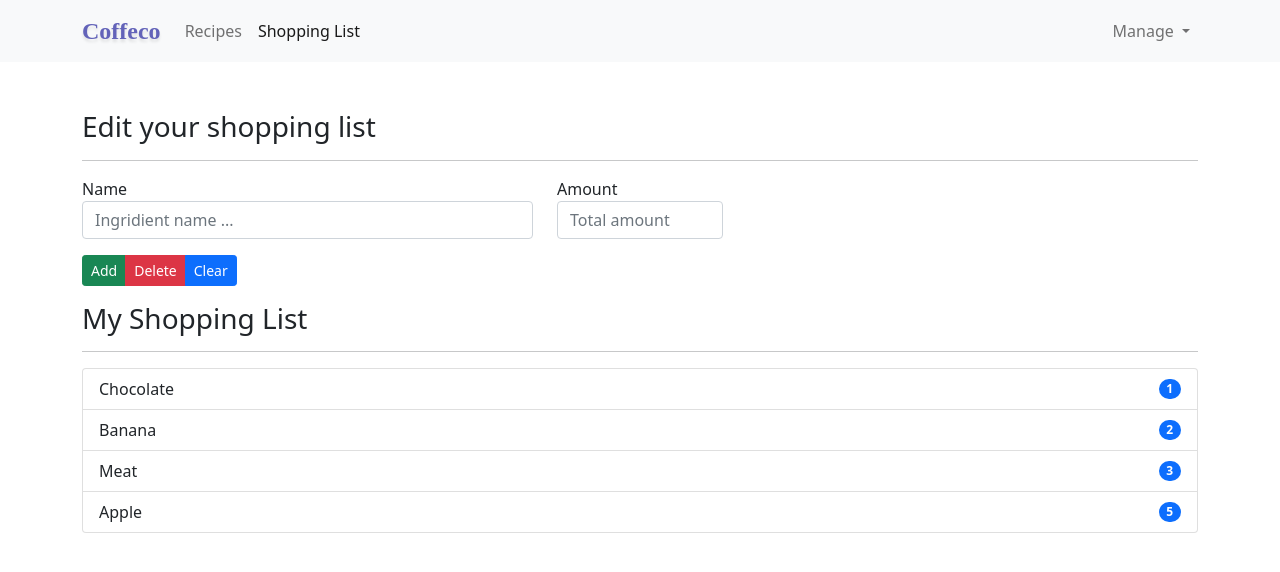
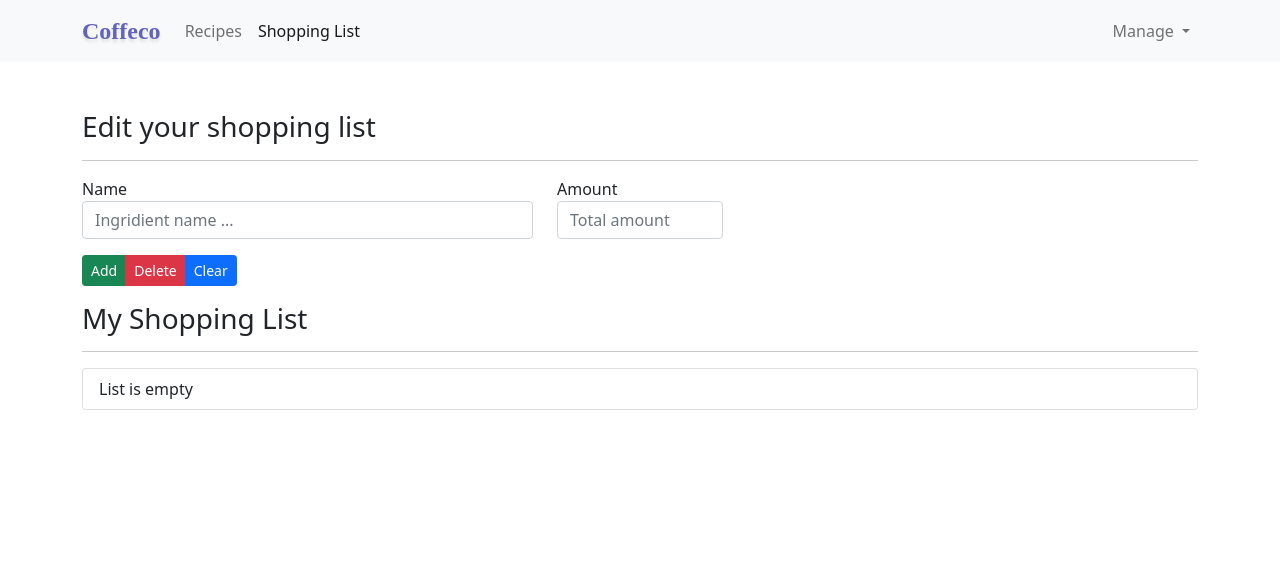
Before and after one commit to sayan95/restaurant-app, an Angular app: page /shopping-list in a window 1280 px wide. Shown: the top 572 px of the page. Built offline with nearby package versions, Linux system fonts and the light colour scheme.

Commit message:
Code enhancement done. Uses better approach than revious

```diff
--- a/package.json
+++ b/package.json
@@ -20,6 +20,7 @@
     "@angular/router": "~13.0.0",
     "bootstrap": "^5.1.3",
     "rxjs": "~7.4.0",
+    "rxjs-compat": "^6.6.7",
     "tslib": "^2.3.0",
     "zone.js": "~0.11.4"
   },
--- a/src/app/app.module.ts
+++ b/src/app/app.module.ts
@@ -8,7 +8,7 @@ import { RecipesComponent } from './recipes/recipes.component';
 import { RecipeListComponent } from './recipes/recipe-list/recipe-list.component';
 import { RecipeDetailsComponent } from './recipes/recipe-details/recipe-details.component';
 import { RecipeItemComponent } from './recipes/recipe-list/recipe-item/recipe-item.component';
-import { ShoppingListComponent } from './shopping-list/shopping-list.component';
+import ShoppingListComponent from './shopping-list/shopping-list.component';
 import { ShoppingEditComponent } from './shopping-list/shopping-edit/shopping-edit.component';
 import { AppRoutingModule } from './routing/app.routing.module';
 
--- a/src/app/routing/app-routes.ts
+++ b/src/app/routing/app-routes.ts
@@ -3,7 +3,7 @@ import { RecipeDetailsComponent } from "../recipes/recipe-details/recipe-details
 import { RecipeEditComponent } from "../recipes/recipe-edit/recipe-edit.component";
 import { RecipeStarterComponent } from "../recipes/recipe-starter/recipe-starter.component";
 import { RecipesComponent } from "../recipes/recipes.component";
-import { ShoppingListComponent } from "../shopping-list/shopping-list.component";
+import ShoppingListComponent from "../shopping-list/shopping-list.component";
 
 export const appRoutes: Routes = [
     { path: '', redirectTo: '/recipes', pathMatch: 'full'},
--- a/src/app/shopping-list/shopping-list.component.ts
+++ b/src/app/shopping-list/shopping-list.component.ts
@@ -1,4 +1,5 @@
-import { Component, OnInit } from '@angular/core';
+import { Component, OnDestroy, OnInit } from '@angular/core';
+import { Subscription } from 'rxjs';
 import { Ingridient } from '../shared/models/ingridient.model';
 import { ShoppingListService } from './shoppinglist.service';
 
@@ -7,17 +8,22 @@ import { ShoppingListService } from './shoppinglist.service';
   templateUrl: './shopping-list.component.html',
   styleUrls: ['./shopping-list.component.css'],
 })
-export class ShoppingListComponent implements OnInit {
+export default class ShoppingListComponent implements OnInit, OnDestroy {
   ingridients: Ingridient[] = [];
+  private ingridientChangedSubscription: Subscription;
 
   constructor(private shoppingListService: ShoppingListService) { }
 
   ngOnInit(): void {
     this.ingridients = this.shoppingListService.getIngridients();
-    this.shoppingListService.ingridientChanged.subscribe(
+    this.ingridientChangedSubscription = this.shoppingListService.ingridientChanged.subscribe(
       (ingridients: Ingridient[]) => {
         this.ingridients = ingridients;
       }
     );
   }
+
+  ngOnDestroy(): void {
+    this.ingridientChangedSubscription.unsubscribe();
+  }
 }
--- a/src/app/shopping-list/shoppinglist.service.ts
+++ b/src/app/shopping-list/shoppinglist.service.ts
@@ -1,16 +1,17 @@
 import { EventEmitter, Injectable } from "@angular/core";
 import { Ingridient } from "../shared/models/ingridient.model";
+import { Subject } from "rxjs";
 
 @Injectable({providedIn: "root"})
 export class ShoppingListService {
     private ingridients: Ingridient[] = [
-        new Ingridient("Apple", 5),
-        new Ingridient("Banana", 2),
-        new Ingridient("Chocolate", 1),
-        new Ingridient("Meat", 3),
+        // new Ingridient("Apple", 5),
+        // new Ingridient("Banana", 2),
+        // new Ingridient("Chocolate", 1),
+        // new Ingridient("Meat", 3),
     ];
 
-    ingridientChanged = new EventEmitter<Ingridient[]>();
+    ingridientChanged = new Subject<Ingridient[]>();
 
     getIngridients(){
         return this.ingridients.slice().sort((a, b) => {
@@ -25,11 +26,11 @@ export class ShoppingListService {
 
     addIngridient(ingridient: Ingridient){
         this.ingridients.push(ingridient);
-        this.ingridientChanged.emit(this.getIngridients());
+        this.ingridientChanged.next(this.getIngridients());
     }
 
     addIngridients(ingridients: Ingridient[]){
         this.ingridients.push(...ingridients);
-        this.ingridientChanged.emit(this.getIngridients());
+        this.ingridientChanged.next(this.getIngridients());
     }
 }
```
Also changed, not shown: 1 other file (tests, documents, lock files or other folders).
